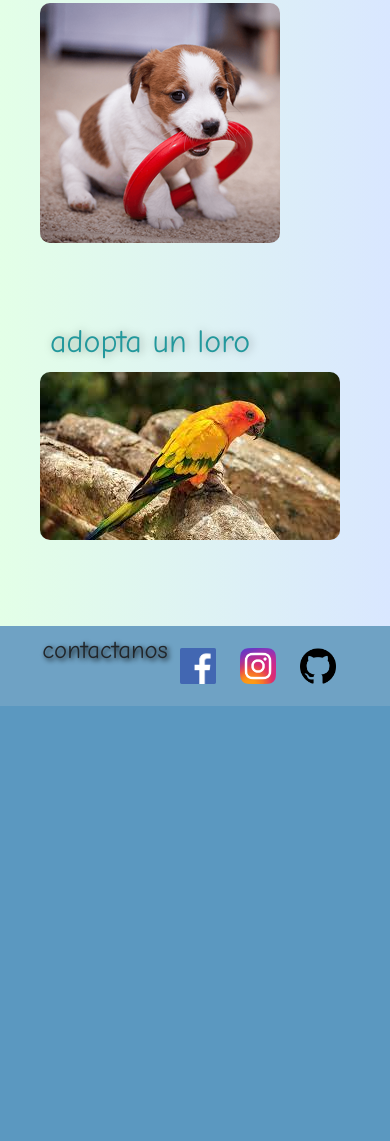
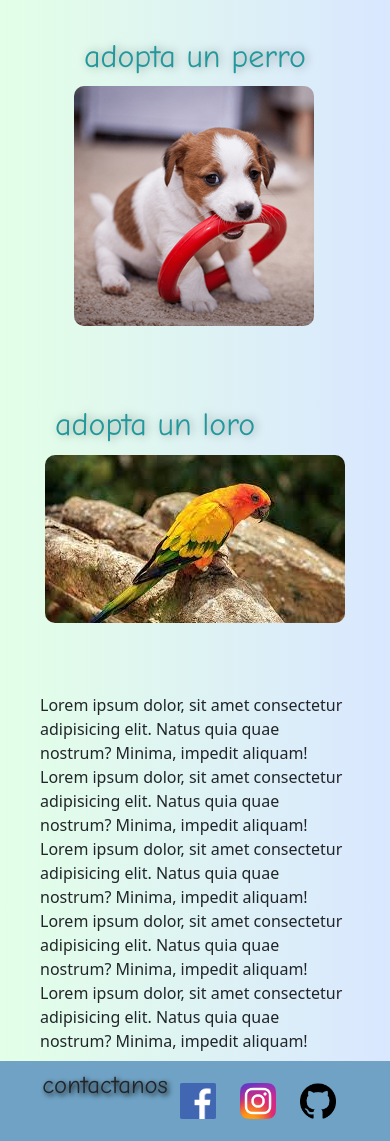
Before and after one commit to ferr223312/codehouse, a plain HTML site: page index.html in a window 390 px wide. Shown: the part 615-1756 px from the top of the page. Before the commit the page ends 1321 px from the top, so only its background shows below. Drawn offline with nearby package versions, Linux system fonts and the light colour scheme.

Commit message:
broostrap 5 pages(1)

```diff
--- a/css/main.css
+++ b/css/main.css
@@ -149,7 +149,6 @@ section a img{
     margin: 10px;
     padding-top: 10px;
     border: 0px;
-    /* justify-content: center; */
 }
 .text-loro{
     margin: 10px;
@@ -157,27 +156,17 @@ section a img{
     border: 0px;
 }
 
-.section-group{
-   display: grid;
-   justify-content: space-evenly;
-   grid-template-columns: auto auto auto;
-}
-@media(max-width: 1057px){
+
+@media(max-width: 1049px){
 
     .section-group{
-        display: grid;
+        display: flex;
         justify-content: center;
-        grid-template-columns: auto;
+        flex-direction: column;
 
     }
 }
 
-@media(max-width:647px){
-
-    .nav-links{
-        font-size: 0.8em;
-    }
-}
 .div{
     margin: 20px;
     padding: 20px;
--- a/index.html
+++ b/index.html
@@ -22,8 +22,7 @@
 		    </ul>
 		</nav>
 
-
-    <section class="section-group">
+        <section class="section-group container d-flex justify-content-evenly align-items-center">
             <section class="imagene1">
                 <h2 class="text-gato">adopta un gato</h2>
                 <a href="enlaces/gatos-adopciones.html">
@@ -44,18 +43,18 @@
                 </a>
 
             </section>
-        <div class="div">
+        </section>
+        <div class="div d-flex flex-column align-items-center">
             <div>
-                <h3>  </h3>
-                <h3>  </h3>
-                <h3>  </h3>
-                <h3>  </h3>
-                <h3>  </h3>
-                <h3>  </h3>
+                <div>Lorem ipsum dolor, sit amet consectetur adipisicing elit. Natus quia quae nostrum? Minima, impedit aliquam!</div>
+                <div>Lorem ipsum dolor, sit amet consectetur adipisicing elit. Natus quia quae nostrum? Minima, impedit aliquam!</div>
+                <div>Lorem ipsum dolor, sit amet consectetur adipisicing elit. Natus quia quae nostrum? Minima, impedit aliquam!</div>
+                <div>Lorem ipsum dolor, sit amet consectetur adipisicing elit. Natus quia quae nostrum? Minima, impedit aliquam!</div>
+                <div>Lorem ipsum dolor, sit amet consectetur adipisicing elit. Natus quia quae nostrum? Minima, impedit aliquam!</div>
 
             </div>
         </div>
-    </section>
+
 
 
 
```
Lines whose indentation alone changed are shown as unchanged.
